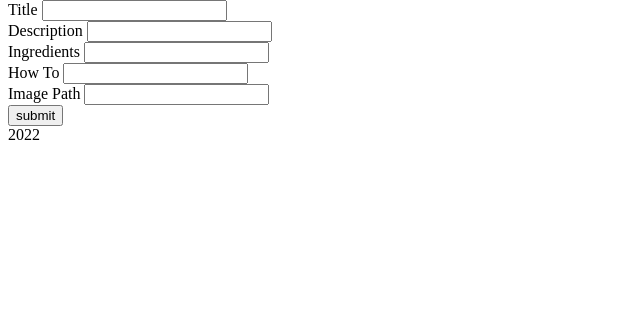
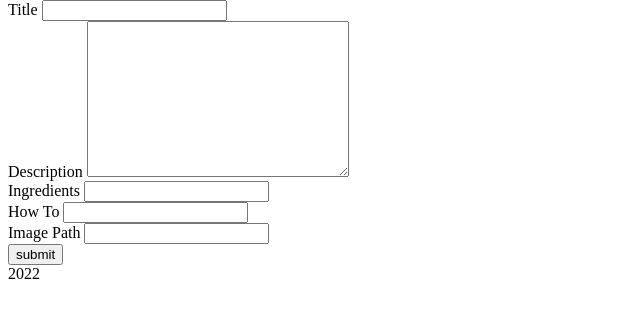
Before and after one commit to jiitra/idm232-jst67, a PHP site: page /admin/recipes/create.php in a window 1280 px wide. Shown: the part 26-344 px from the top of the page, without its empty margins (0-640 px from the left). Run offline with PHP 8.4, Linux system fonts and the light colour scheme; data that the repository does not hold is empty; some libraries are stand-ins or nearby versions.

Commit message:
trying tiny but failing

```diff
--- a/final/admin/recipes/create.php
+++ b/final/admin/recipes/create.php
@@ -20,7 +20,7 @@ $result = mysqli_query($db_connection, $query);
     </div>
     <div>
         <label for="">Description</label>
-        <input type="text" name="description">
+        <textarea class="js-tinymce" name="ingredients" id="" cols="30" rows="10"></textarea>
     </div>
     <div>
         <label for="">Ingredients</label>
```
